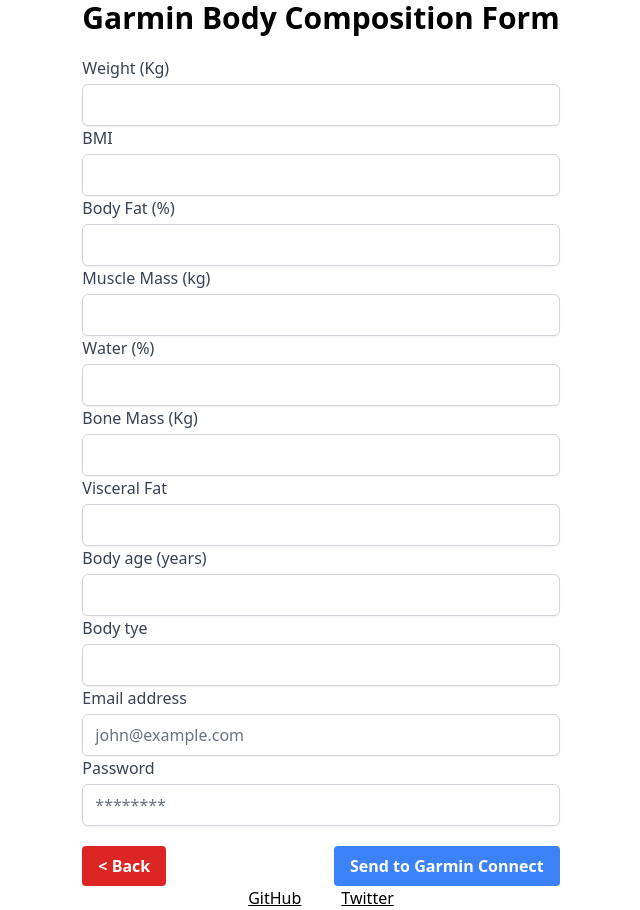
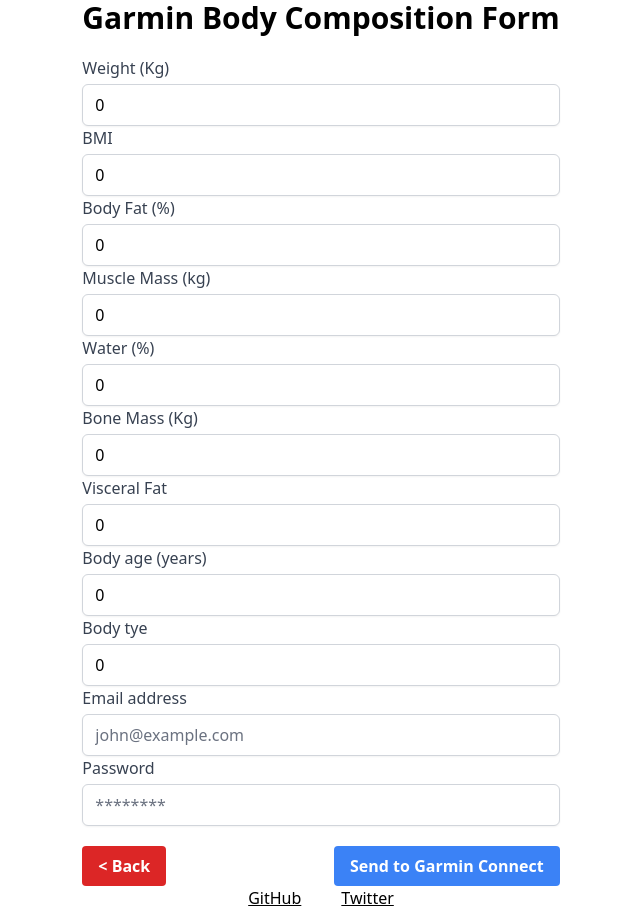
Before and after one commit to asenov78/WebBodyComposition, a Next.js app: page /sync/garmin in a window 1280 px wide. Shown: the whole page, without its empty margins (319-959 px from the left). Built offline with nearby package versions, Linux system fonts and the light colour scheme.

Commit message:
uncontrolled input fix at garmin form

```diff
--- a/pages/sync/garmin.js
+++ b/pages/sync/garmin.js
@@ -5,15 +5,15 @@
 
 export default function Garmin() {
     const { bodyComposition, setBodyComposition } = useBodyCompositionContext();
-    const [weight, setWeight] = useState(bodyComposition.weight);
-    const [bmi, setBmi] = useState(bodyComposition.bmi);
-    const [fat, setFat] = useState(bodyComposition.fat);
-    const [muscleMass, setMuscleMass] = useState(bodyComposition.muscleMass);
-    const [waterPercentage, setWaterPercentage] = useState(bodyComposition.waterPercentage);
-    const [boneMass, setBoneMass] = useState(bodyComposition.boneMass);
-    const [visceralFat, setVisceralFat] = useState(bodyComposition.visceralFat);
-    const [metabolicAge, setMetabolicAge] = useState(bodyComposition.metabolicAge);
-    const [bodyType, setBodyType] = useState(bodyComposition.bodyType);
+    const [weight, setWeight] = useState(bodyComposition.weight ?? 0);
+    const [bmi, setBmi] = useState(bodyComposition.bmi ?? 0);
+    const [fat, setFat] = useState(bodyComposition.fat ?? 0);
+    const [muscleMass, setMuscleMass] = useState(bodyComposition.muscleMass ?? 0);
+    const [waterPercentage, setWaterPercentage] = useState(bodyComposition.waterPercentage ?? 0);
+    const [boneMass, setBoneMass] = useState(bodyComposition.boneMass ?? 0);
+    const [visceralFat, setVisceralFat] = useState(bodyComposition.visceralFat ?? 0);
+    const [metabolicAge, setMetabolicAge] = useState(bodyComposition.metabolicAge ?? 0);
+    const [bodyType, setBodyType] = useState(bodyComposition.bodyType ?? 0);
     const [email, setEmail] = useState('');
     const [password, setPassword] = useState('');
 
```
